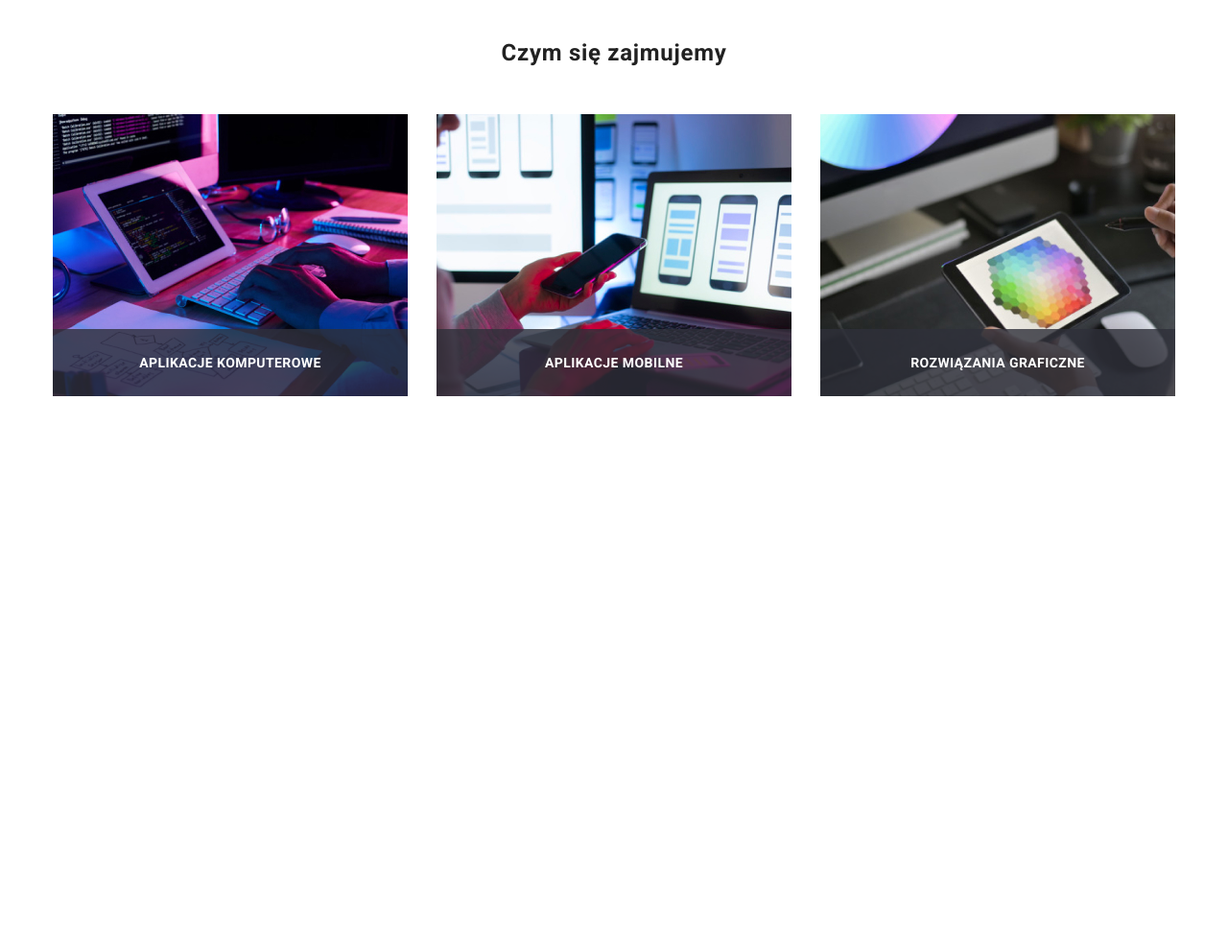
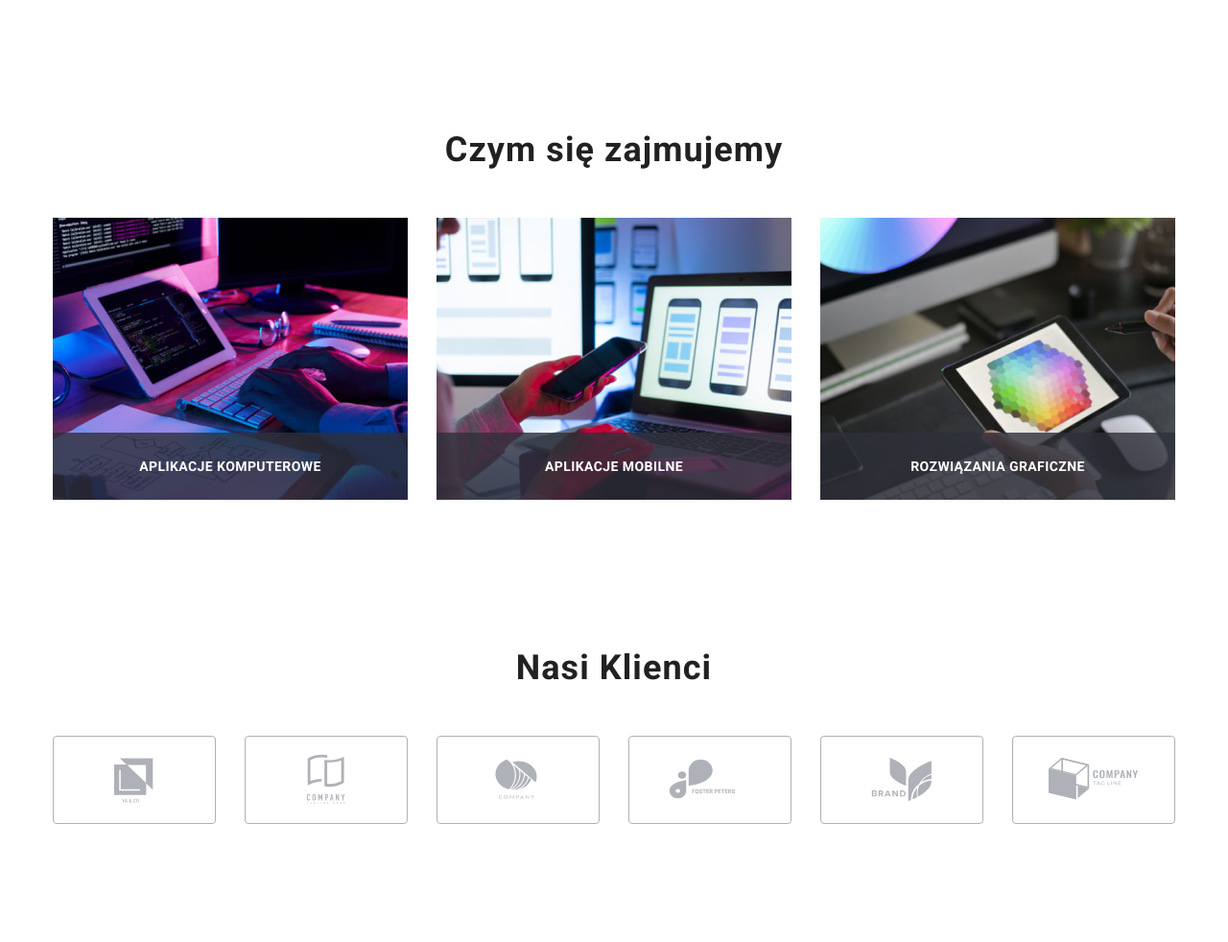
Before and after one commit to KarolinaBrzezinska/goit-markup-hw-07, a plain HTML site: page index.html in a window 1280 px wide. Shown: the part 1060-2042 px from the top of the page at 96% size. Before the commit the page ends 1473 px from the top, so only its background shows below. Drawn offline with nearby package versions, Linux system fonts and the light colour scheme.

Commit message:
section clients
style for tablet and desktop

```diff
--- a/sass/base/_section.scss
+++ b/sass/base/_section.scss
@@ -19,3 +19,14 @@
     }
   }
 }
+
+@media screen and (min-width: 1200px) {
+  .section {
+    padding-top: 94px;
+    padding-bottom: 94px;
+    &__header {
+      font-size: 36px;
+      line-height: 1.167;
+    }
+  }
+}
--- a/sass/components/_clients-item.scss
+++ b/sass/components/_clients-item.scss
@@ -38,24 +38,29 @@
     }
   }
 }
-@media screen and (min-width: 768px) {
+@media screen and (min-width: 768px) and (max-width: 1200px){
   .clients {
-    display: none;
+    &__item{
+      &__link{
+        width: 226px;
+      }
+    }
   }
 }
 
-// @media screen and (min-width: 1200px) {
-//   .clients {
-//     display: none;
-//   //   &__item {
-//   //     &__link {
-//   //       width: 170px;
-//   //       height: 92px;
-//   //       &__icon {
-//   //         width: 106px;
-//   //         height: 60px;
-//   //       }
-//   //     }
-//   //   }
-//    }
-// }
+
+@media screen and (min-width: 1200px) {
+  .clients {
+
+    &__item {
+      &__link {
+        width: 170px;
+        height: 92px;
+        &__icon {
+          width: 106px;
+          height: 60px;
+        }
+      }
+    }
+   }
+}
```
Also changed, not shown: css/main.css, css/main.min.css, 2 other files.
